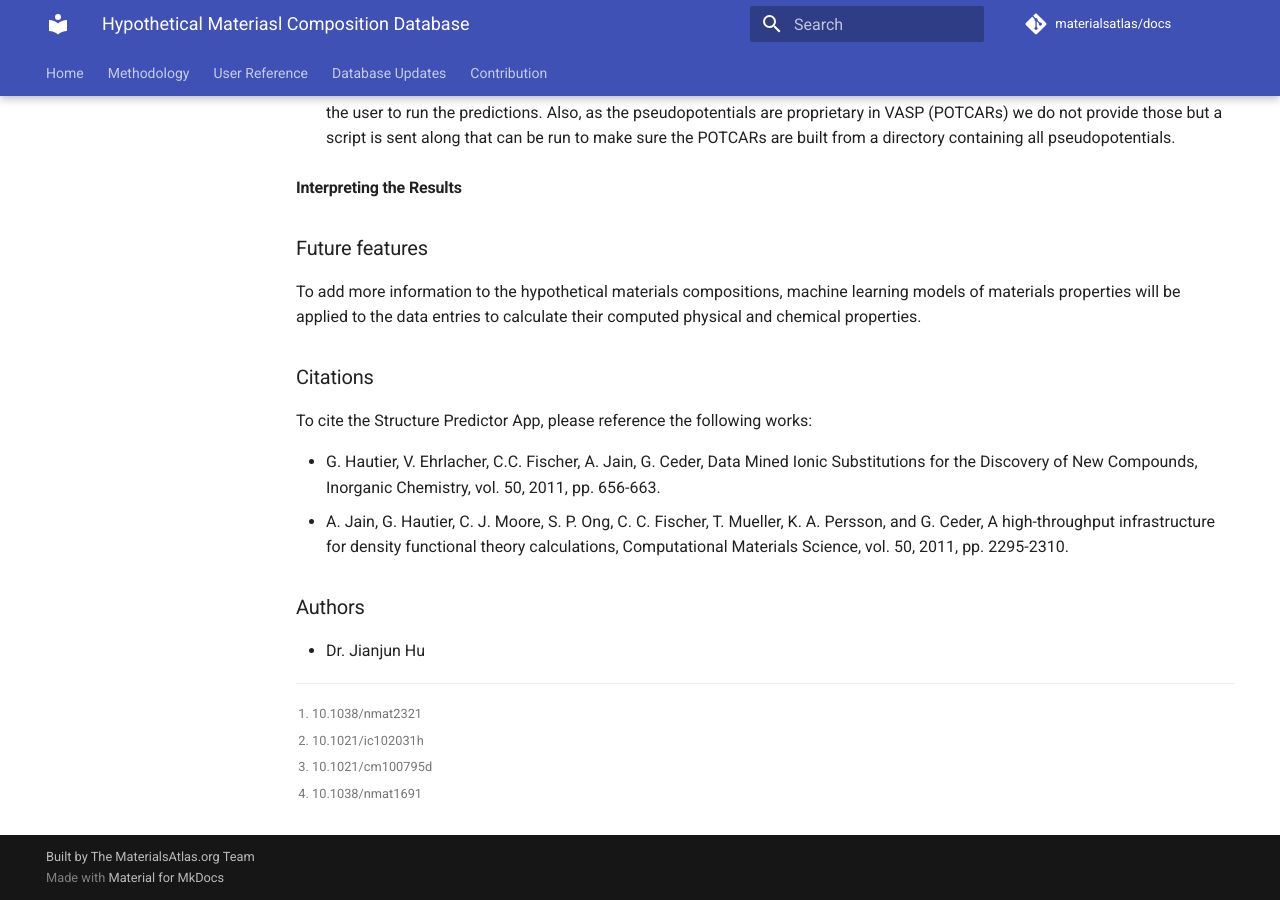
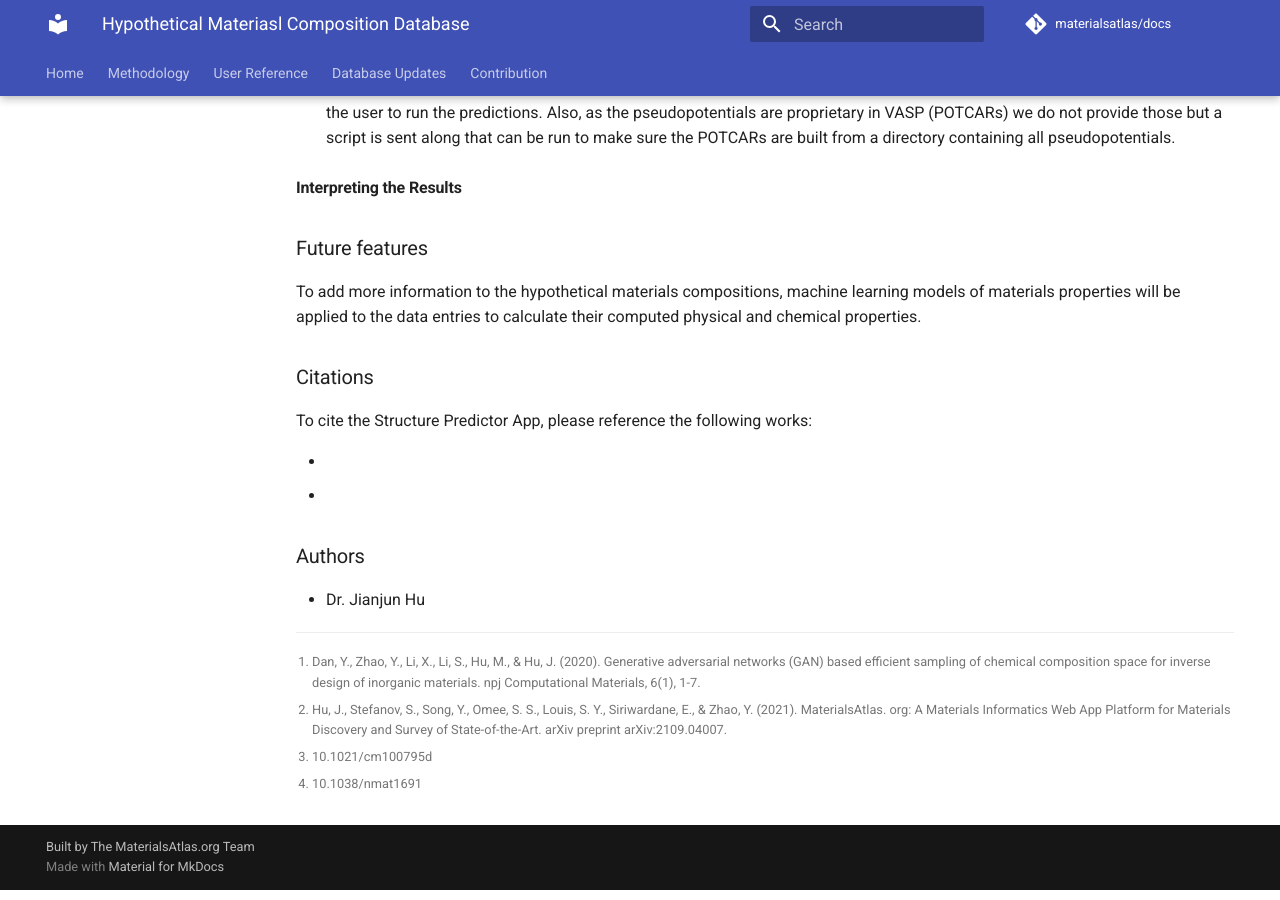
Before and after one commit to usccolumbia/materialsatlas, an MkDocs documentation site: the page built from docs/user-guide/hypothetical-composition-db.md, in a window 1280 px wide and 900 px high, scrolled down 1725 px. Built offline with MkDocs 1.6.1 and Material for MkDocs 9.7.7, drawn with Linux system fonts in a browser that asks for light colours; comment, search, counter and statistics services are not loaded.

Commit message:
Update hypothetical-composition-db.md

```diff
--- a/docs/user-guide/hypothetical-composition-db.md
+++ b/docs/user-guide/hypothetical-composition-db.md
@@ -95,11 +95,9 @@ To add more information to the hypothetical materials compositions, machine lear
 
 To cite the Structure Predictor App, please reference the following works:
 
-- G. Hautier, V. Ehrlacher, C.C. Fischer, A. Jain, G. Ceder, Data Mined Ionic Substitutions for the Discovery of New Compounds, Inorganic Chemistry, vol. 50, 2011, pp. 656-663.
-- A. Jain, G. Hautier, C. J. Moore, S. P. Ong, C. C. Fischer, T. Mueller, K. A. Persson, and G. Ceder, A high-throughput infrastructure for density functional theory calculations, Computational Materials Science, vol. 50, 2011, pp. 2295-2310.
+- [^1]: Dan, Y., Zhao, Y., Li, X., Li, S., Hu, M., & Hu, J. (2020). Generative adversarial networks (GAN) based efficient sampling of chemical composition space for inverse design of inorganic materials. npj Computational Materials, 6(1), 1-7.
+- [^2]: Hu, J., Stefanov, S., Song, Y., Omee, S. S., Louis, S. Y., Siriwardane, E., & Zhao, Y. (2021). MaterialsAtlas. org: A Materials Informatics Web App Platform for Materials Discovery and Survey of State-of-the-Art. arXiv preprint arXiv:2109.04007.
 
-[^1]: 10.1038/nmat2321
-[^2]: 10.1021/ic102031h
 [^3]: 10.1021/cm100795d
 [^4]: 10.1038/nmat1691
 
```
